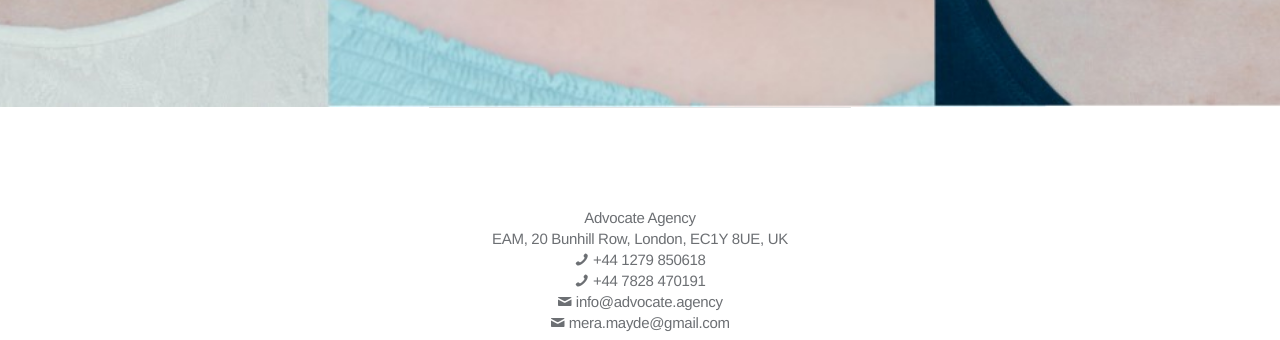
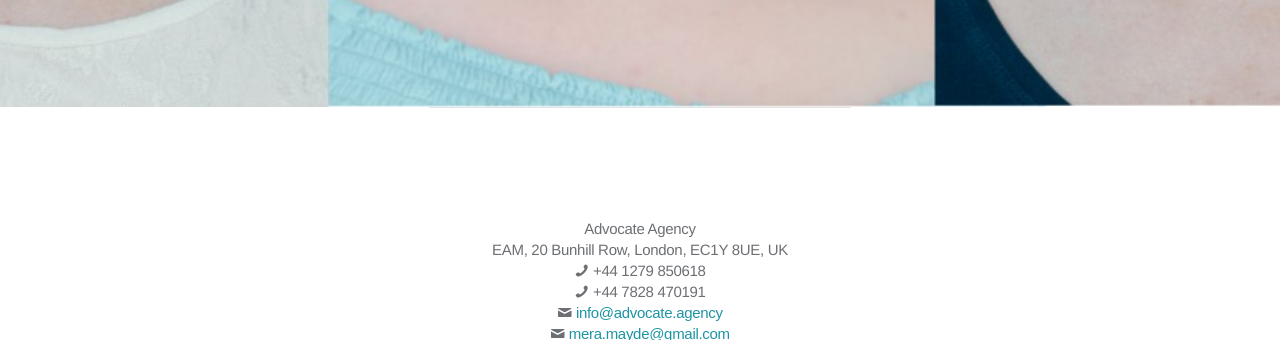
Before and after one commit to IMera/meramayde, a plain HTML site: page index.html in a window 1280 px wide. Shown: the part 773-1113 px from the top of the page. Drawn offline with nearby package versions, Linux system fonts and the light colour scheme.

Commit message:
make email into ahref

```diff
--- a/index.html
+++ b/index.html
@@ -69,12 +69,15 @@
   <div class="block block-bordered text-center">
 <div class="container">
 <p>
+<address>
 Advocate Agency <br>
 EAM, 20 Bunhill Row, London, EC1Y 8UE, UK <br>
 <span class="icon icon-phone"></span> +44 1279 850618 <br>
 <span class="icon icon-phone"></span> +44 7828 470191 <br>
-<span class="icon icon-mail"></span> info@advocate.agency <br>
-<span class="icon icon-mail"></span> mera.mayde@gmail.com</p>
+<span class="icon icon-mail"></span> <a href="mailto:#">info@advocate.agency</a> <br>
+<span class="icon icon-mail"></span> <a href="mailto:#">mera.mayde@gmail.com</a>
+</p>
+</address>
 <p><a href="http://www.twitter.com/meramayde" target="_blank"><span class="icon icon-twitter"></span></a> | <a href="http://www.instagram.com/meramayde" target="_blank"><span class="icon icon-instagram"></span></a></p>
 <p><a href="http://www.imdb.me/meramayde" target="_blank"><img src="images/imdb.png" alt="IMDb" width="45px"></a> | <a href="http://www.spotlight.com/interactive/cv/9978-8974-7012" target="_blank"><img src="images/spotlight.jpg" alt="Spotlight" width="45px"></a></p>
 <p>&copy; Mera Mayde</p>
```
